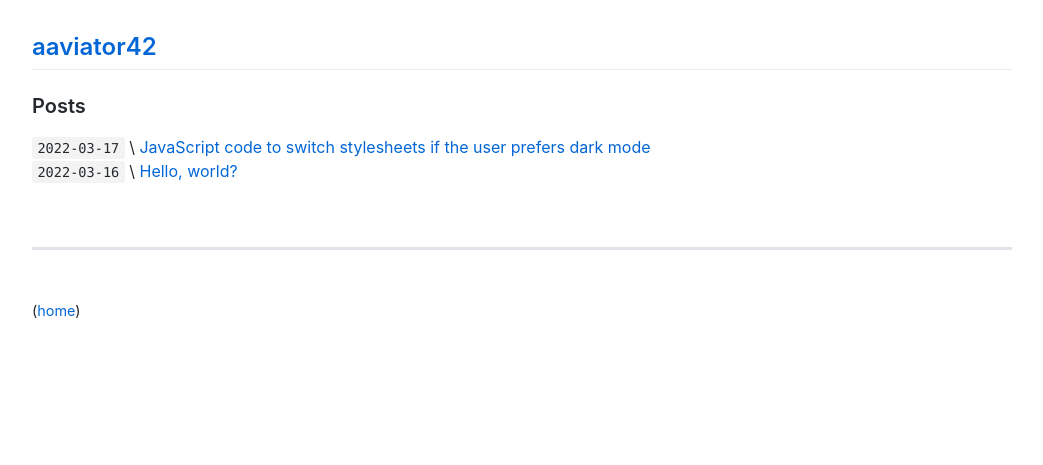
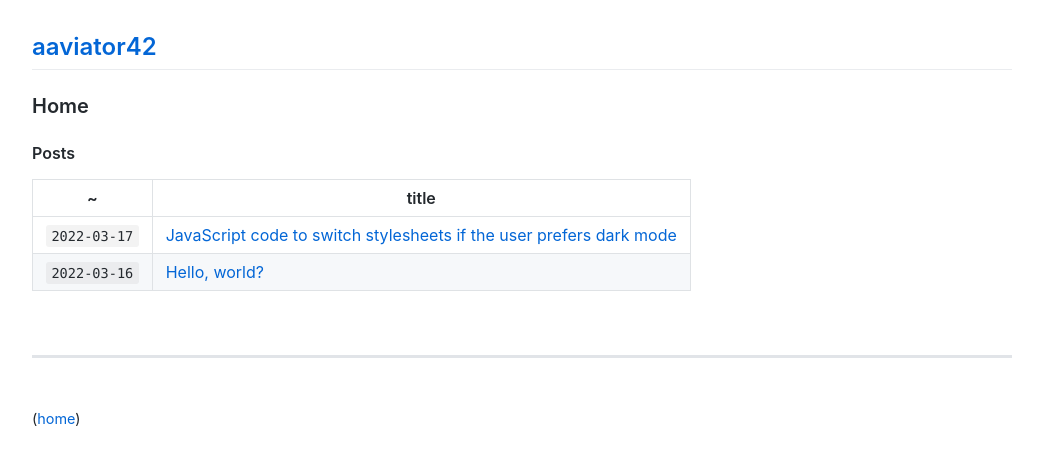
Before and after one commit to aaviator42/aaviator42.github.io, a Jekyll site: the page built from index.md, in a window 1280 px wide. Shown: the top 465 px of the page, without its empty margins (118-1161 px from the left). Built offline with Jekyll 4.4.1, drawn with Linux system fonts in a browser that asks for light colours; our own code applies the rules of GitHub Pages for plain Markdown files.

Commit message:
Update index.md

```diff
--- a/index.md
+++ b/index.md
@@ -1,7 +1,11 @@
-### Posts
+### Home
 
-`2022-03-17`  \\   [JavaScript code to switch stylesheets if the user prefers dark mode](/posts/002-dark-mode-css)
-`2022-03-16`  \\   [Hello, world?](/posts/001-hello-world)
+#### Posts
+
+ ~       | title
+ ------- | --------
+`2022-03-17`  |   [JavaScript code to switch stylesheets if the user prefers dark mode](/posts/002-dark-mode-css)
+`2022-03-16`  |   [Hello, world?](/posts/001-hello-world)
 
 <br>
 
```
